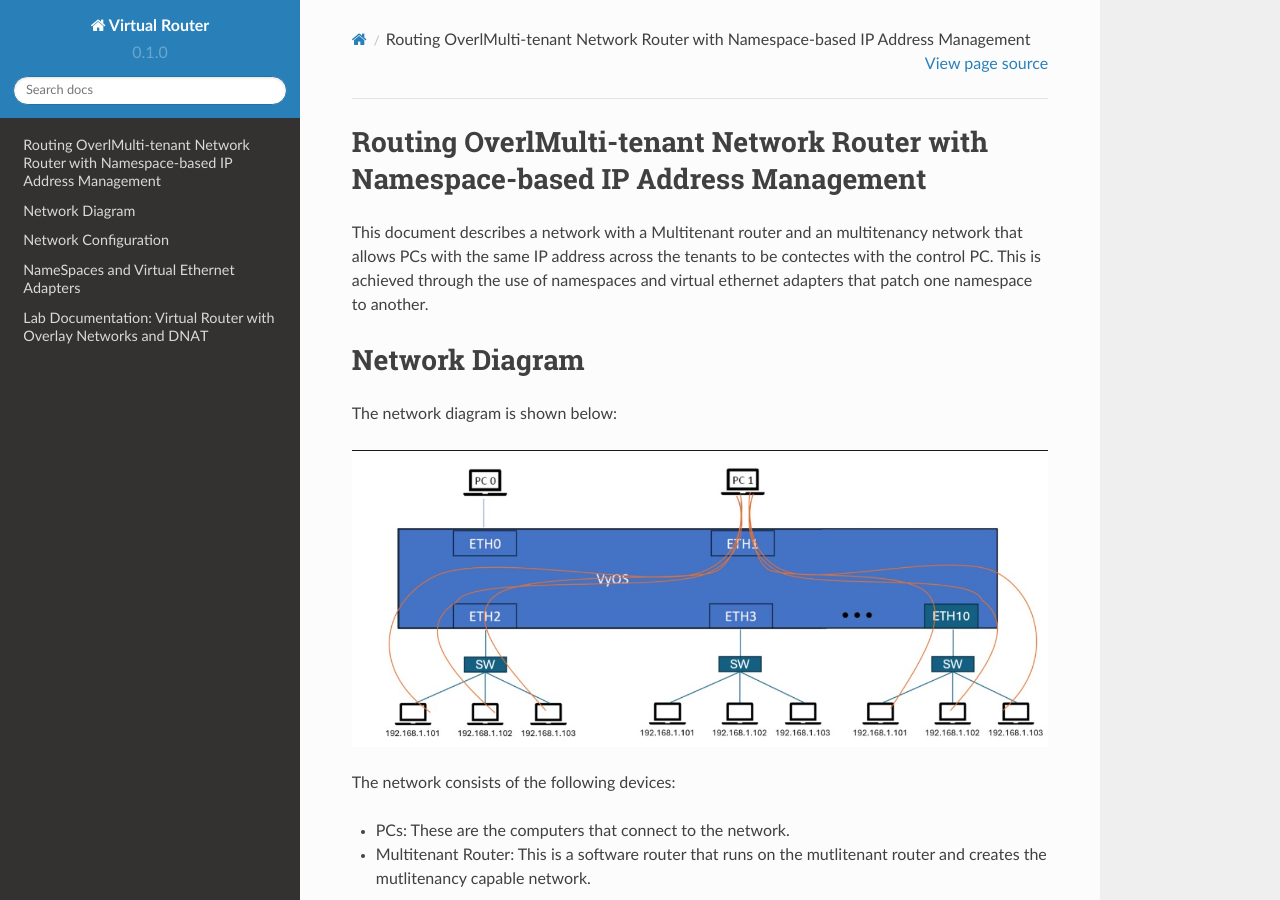
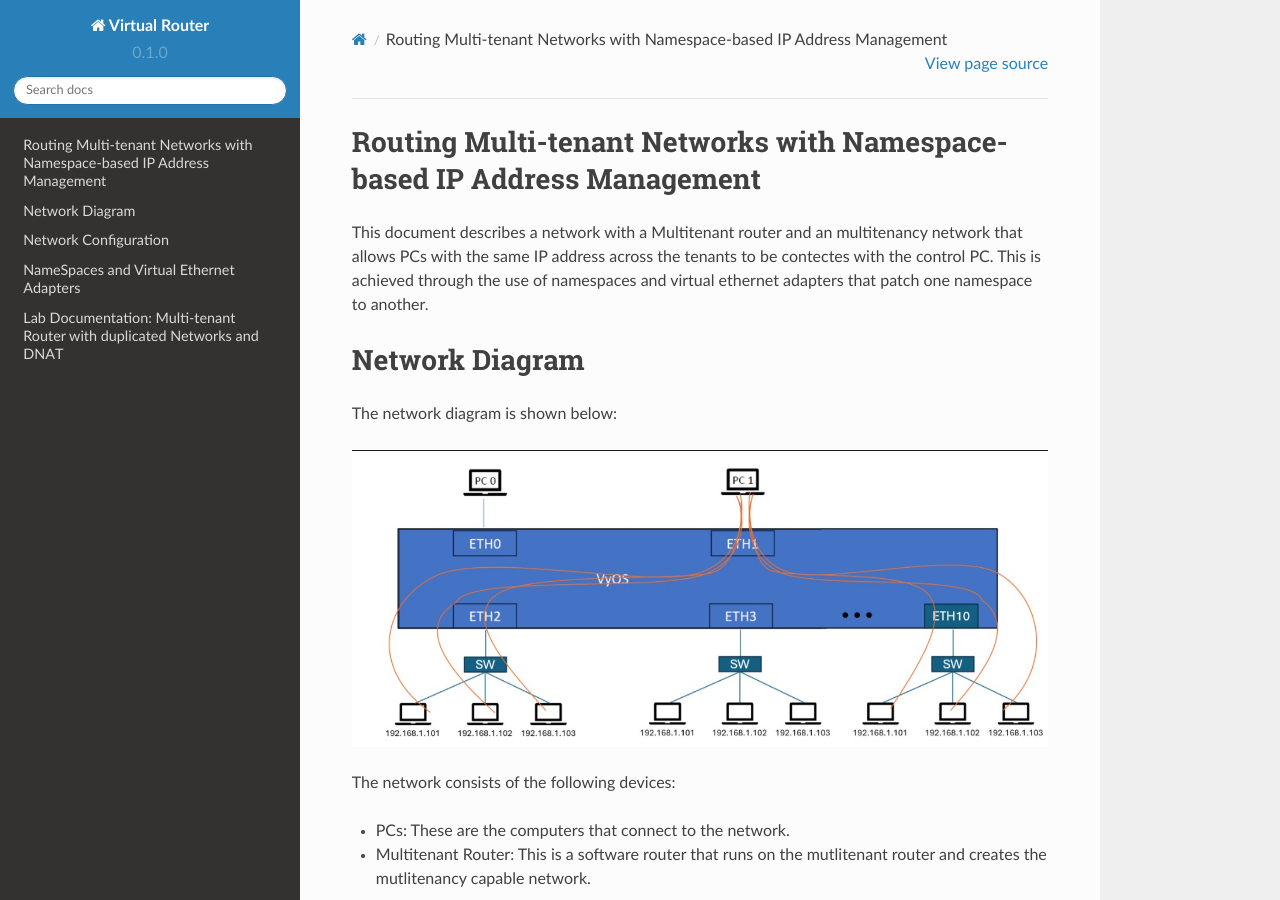
Before and after one commit to Arunkumarsubbiahunique/virtualrouter, a Sphinx documentation site: the page built from docs/source/index.rst, in a window 1280 px wide and 900 px high. Built offline with Sphinx 7.4.7 and the Read the Docs theme 2.0.0, drawn with Linux system fonts in a browser that asks for light colours; some of the changed text lies outside the part shown.

Commit message:
Update index.rst

```diff
--- a/docs/source/index.rst
+++ b/docs/source/index.rst
@@ -1,4 +1,4 @@
-Routing OverlMulti-tenant Network Router with Namespace-based IP Address Management
+Routing Multi-tenant Networks with Namespace-based IP Address Management
 ===================================================================================
 
 This document describes a network with a Multitenant router and an multitenancy network that allows PCs with the same IP address
@@ -34,8 +34,8 @@ NameSpaces and Virtual Ethernet Adapters
 ========================================
 Namespaces and virtual ethernet adapters are used to create the overlay network. Namespaces provide a way to isolate processes and resources on a Linux system. Virtual ethernet adapters provide a way to connect namespaces to each other.
 
-Lab Documentation: Virtual Router with Overlay Networks and DNAT
-================================================================
+Lab Documentation: Multi-tenant Router with duplicated Networks and DNAT
+========================================================================
 This document describes a network lab setup with three PCs (PC1, PC2, PC3), a virtual router (alpinelinux), and virtual networks using namespaces and veth interfaces.
 The lab demonstrates routing, connectivity, and DNAT functionalities.
 
```
